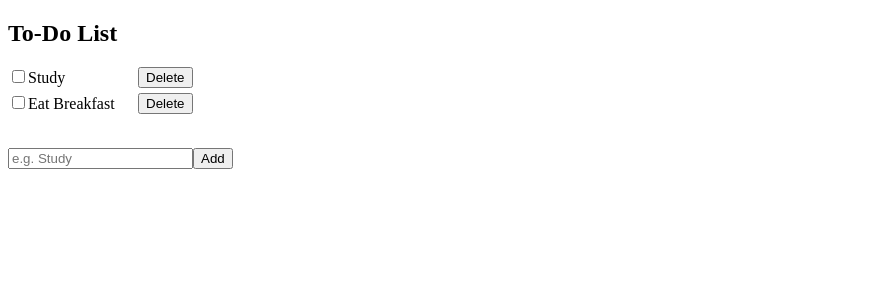
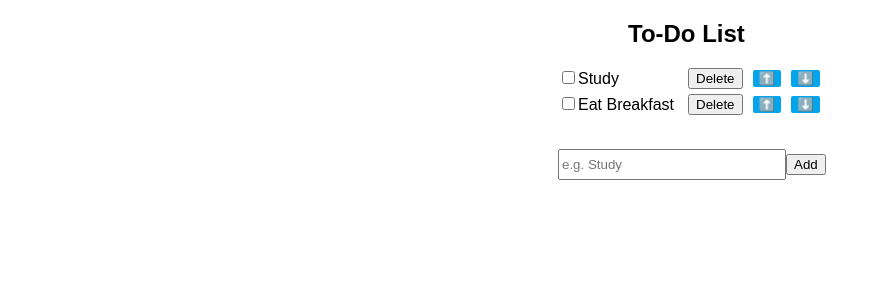
Before and after one commit to Niduka292/ToDoList, a React (Vite) app in the folder to-do-list-app/: page / in a window 1280 px wide. Shown: the top 300 px of the page, without its empty margins (0-881 px from the left). Built offline with nearby package versions, Linux system fonts and the light colour scheme.

Commit message:
Add task move up down functionality and add simmple css

```diff
--- a/to-do-list-app/src/ToDoList.jsx
+++ b/to-do-list-app/src/ToDoList.jsx
@@ -28,12 +28,27 @@ function ToDoList() {
         setTasks(updated);
     }
 
-    function moveTaskUp(id) {
+    function moveTaskUp(index) {
+        const updatedTasks = [...tasks];
+        if(index > 0){
+            [updatedTasks[index],updatedTasks[index - 1]]=
+            [updatedTasks[index - 1],updatedTasks[index]];
+            setTasks(updatedTasks);
+        }
+
 
     }
 
-    function moveTaskDown(id) {
+    function moveTaskDown(index) {
+        const updatedTasks = [...tasks];
+        if(index < tasks.length - 1){
+            [updatedTasks[index + 1],updatedTasks[index]]=
+            [updatedTasks[index],updatedTasks[index + 1]];
+            setTasks(updatedTasks);
 
+        }else{
+            setTasks(updatedTasks);
+        }
     }
 
     function handleTaskCheck(index) {
@@ -56,15 +71,24 @@ function ToDoList() {
                                     checked={task.isChecked}
                                     onChange={() => handleTaskCheck(index)}
                                 ></input>
+
                                 <span style={{
                                     color: task.isChecked ? "grey" : "black",
                                     textDecoration: task.isChecked ? "line-through" : "none"
                                 }}>
                                     {task.taskName}
                                 </span>
+
                             </div>
                             <button className="delete-button"
-                                onClick={() => removeTask(index)}>Delete</button>
+                                    onClick={() => removeTask(index)}>
+                                    Delete
+                            </button>
+
+                            <button className="task-move-up"
+                                    onClick={() => moveTaskUp(index)}>⬆️</button>
+                            <button className="task-move-down"
+                                    onClick={() => moveTaskDown(index)}>⬇️</button>
 
                         </li>
                     )}
--- a/to-do-list-app/src/index.css
+++ b/to-do-list-app/src/index.css
@@ -5,6 +5,30 @@ li{
     margin-bottom: 5px;
 }
 
+body{
+    font-family: Arial, Helvetica, sans-serif;
+}
+
+.to-do-list-container{
+    margin-left: 550px;
+}
+
 .task-row{
     width: 120px;
 }
+
+.new-task{
+    height: 25px;
+    width: 220px;
+}
+
+.title{
+    margin-left: 70px;
+}
+
+.task-move-up, .task-move-down{
+    background-color: rgb(2, 165, 235);
+    border: none;
+    border-radius: 2px;
+
+}
```
